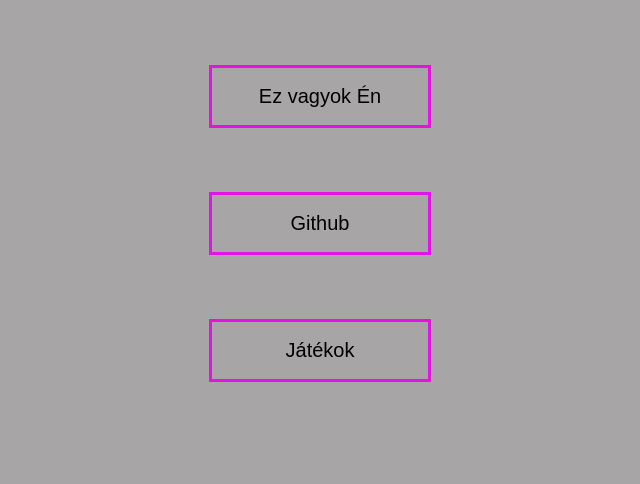
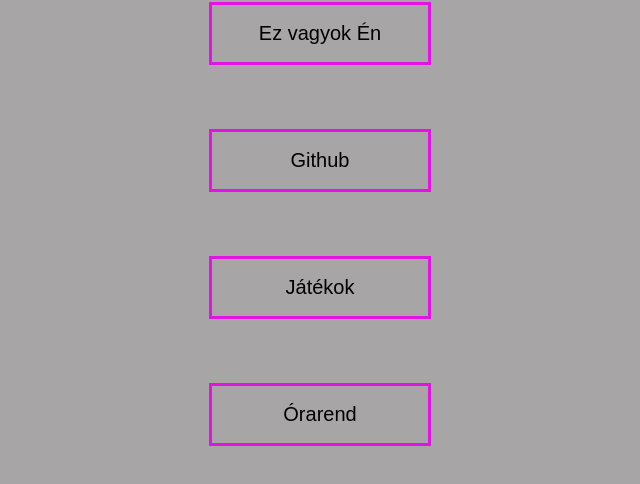
Before and after one commit to rekakapas/sagvari, a plain HTML site: page index.html in a window 1280 px wide. Shown: the part 98-582 px from the top of the page, without its empty margins (320-960 px from the left). Drawn offline with Linux system fonts and the light colour scheme.

Commit message:
Update index.html

```diff
--- a/index.html
+++ b/index.html
@@ -16,6 +16,7 @@
             <a href ="rolam.html" class="btn btn-1">Ez vagyok Én</a>
             <a href ="https://github.com/rekakapas" class="btn btn-1">Github</a>
             <a href="hazik.html" class="btn btn-1">Játékok</a>
+            <a href="órarend.html" class="btn btn-1">Órarend</a>
         </div>
     </div>
 </body>
```
